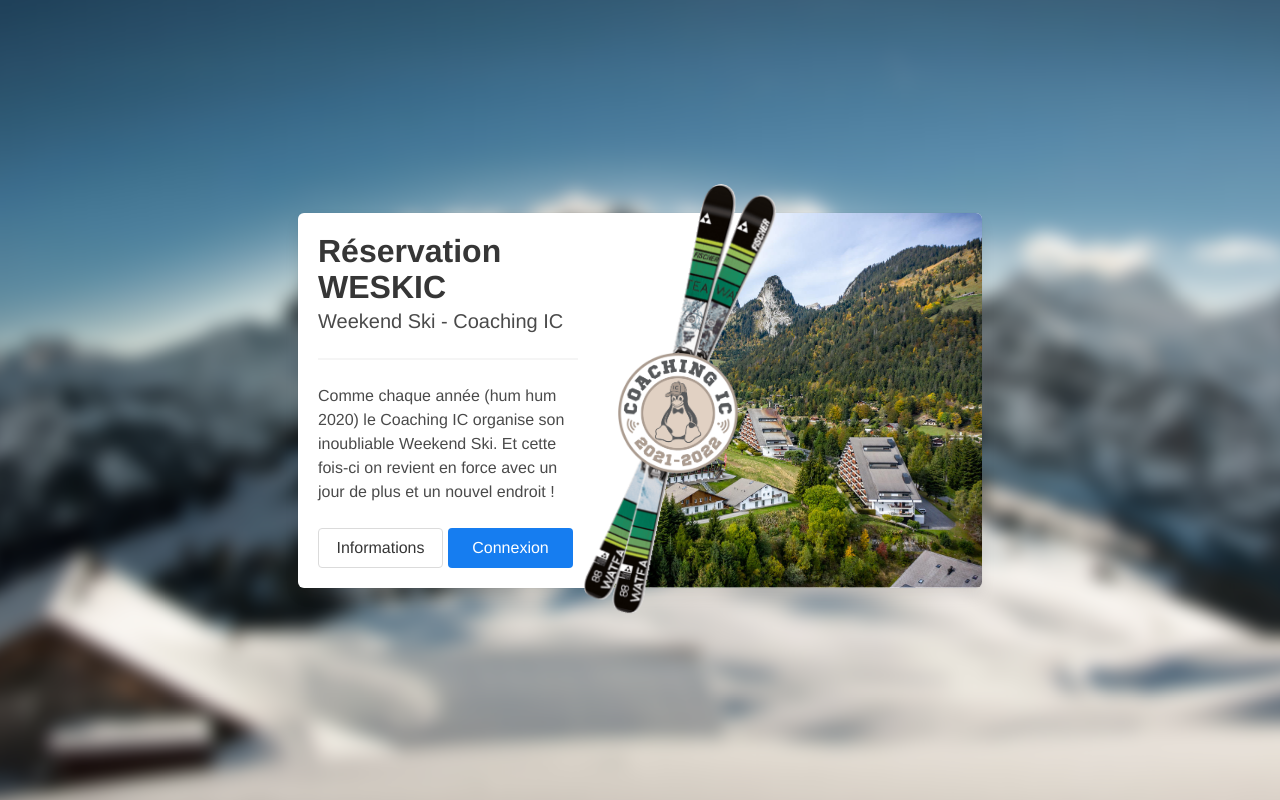
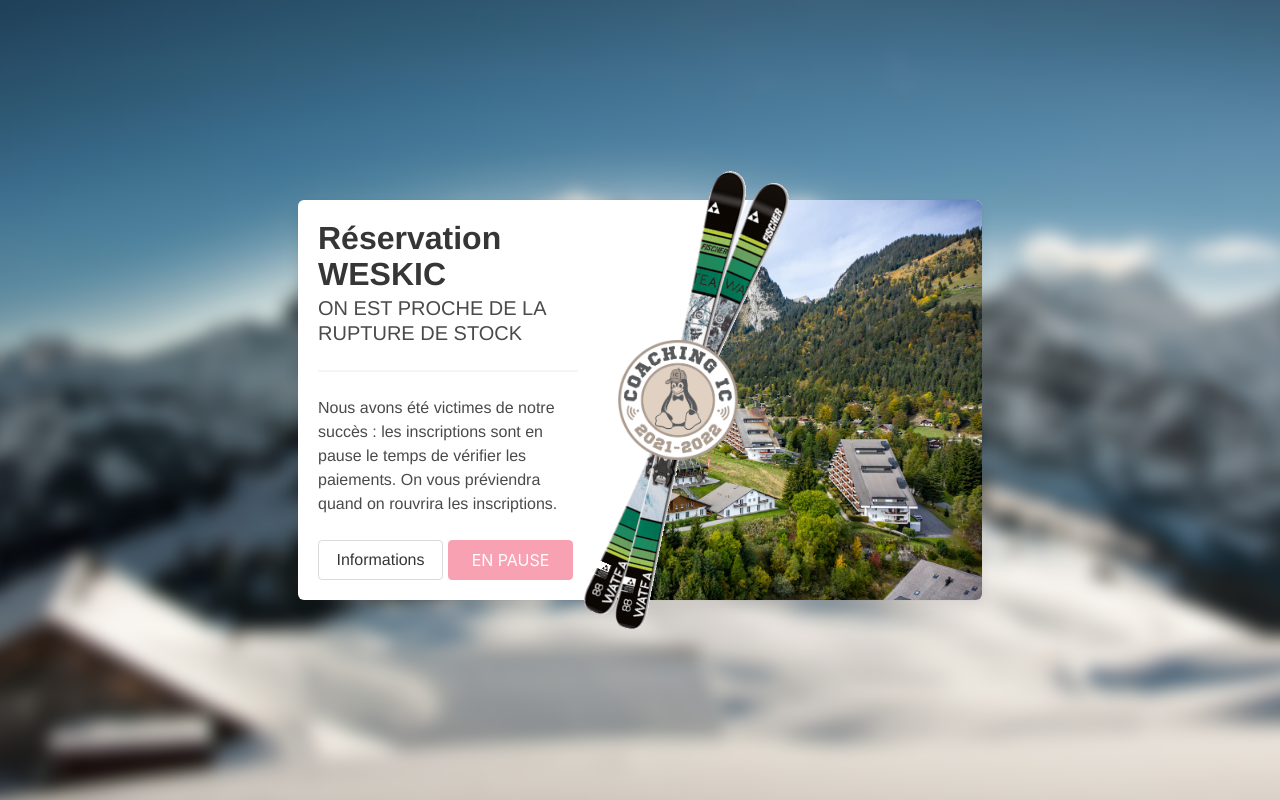
Before and after one commit to Coaching-IC/weskic, a Vue app in the folder weskic-frontend/: page /login in a window 1280 px wide. Built offline with nearby package versions, Linux system fonts and the light colour scheme.

Commit message:
OUT OF STOCK

```diff
--- a/weskic-frontend/src/components/LoginView.vue
+++ b/weskic-frontend/src/components/LoginView.vue
@@ -4,14 +4,14 @@
 
     <div id="leftBox" class="">
       <h1 class="title">Réservation WESKIC</h1>
-      <h2 class="subtitle">Weekend Ski - Coaching IC</h2>
+      <h2 class="subtitle">ON EST PROCHE DE LA RUPTURE DE STOCK</h2>
       <hr>
-      <p class="text">Comme chaque année (hum hum 2020) le Coaching IC organise son inoubliable Weekend Ski. Et cette
-        fois-ci on revient en force avec un jour de plus et un nouvel endroit !</p>
+      <p class="text">Nous avons été victimes de notre succès :
+        les inscriptions sont en pause le temps de vérifier les paiements. On vous préviendra quand on rouvrira les inscriptions.</p>
       <br>
       <div class="is-flex actionbar">
         <b-button type="is-outlined" expanded tag="router-link" :to="{name: 'info'}">Informations</b-button>
-        <b-button type="is-info" expanded tag="a" @click="loginWithTequila">Connexion</b-button>
+        <b-button type="is-danger" disabled expanded tag="a" @click="loginWithTequila">EN PAUSE</b-button>
       </div>
     </div>
 
```
Also changed, not shown: 1 other file (tests, documents, lock files or other folders).
